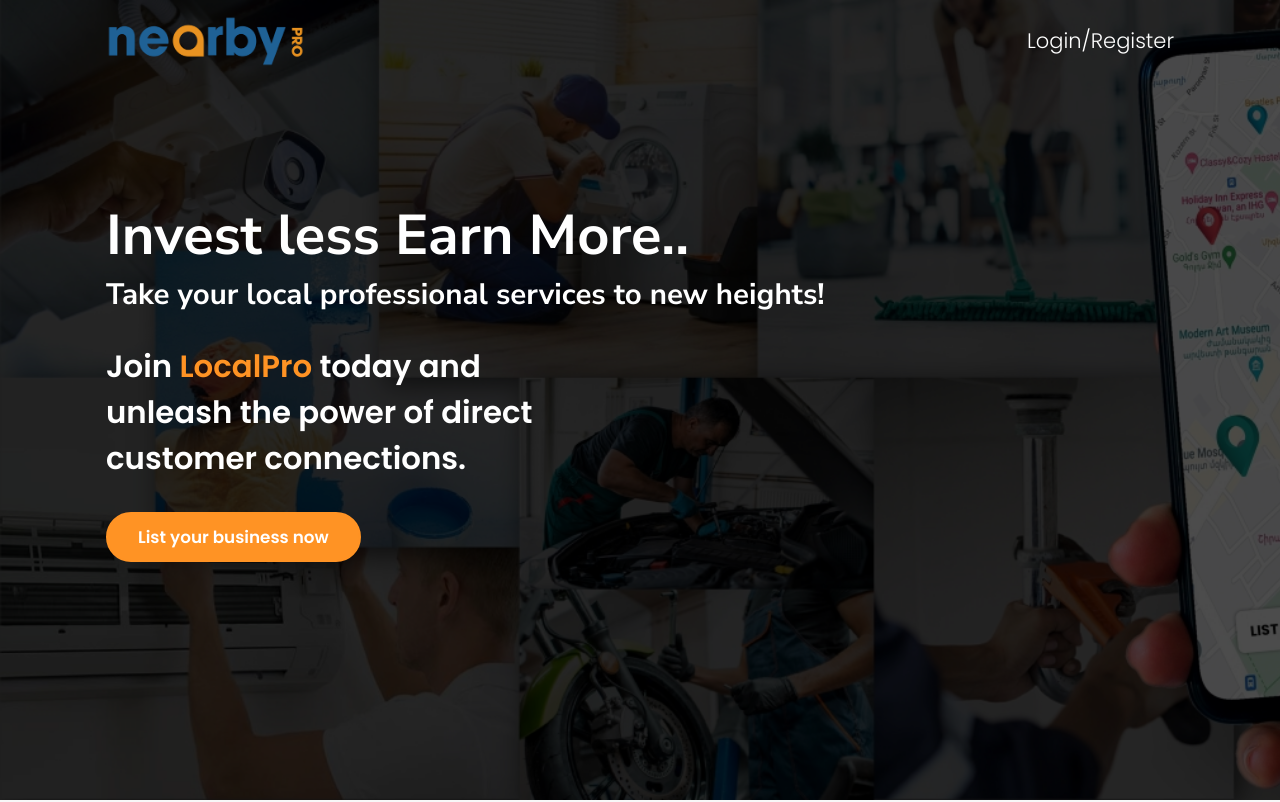
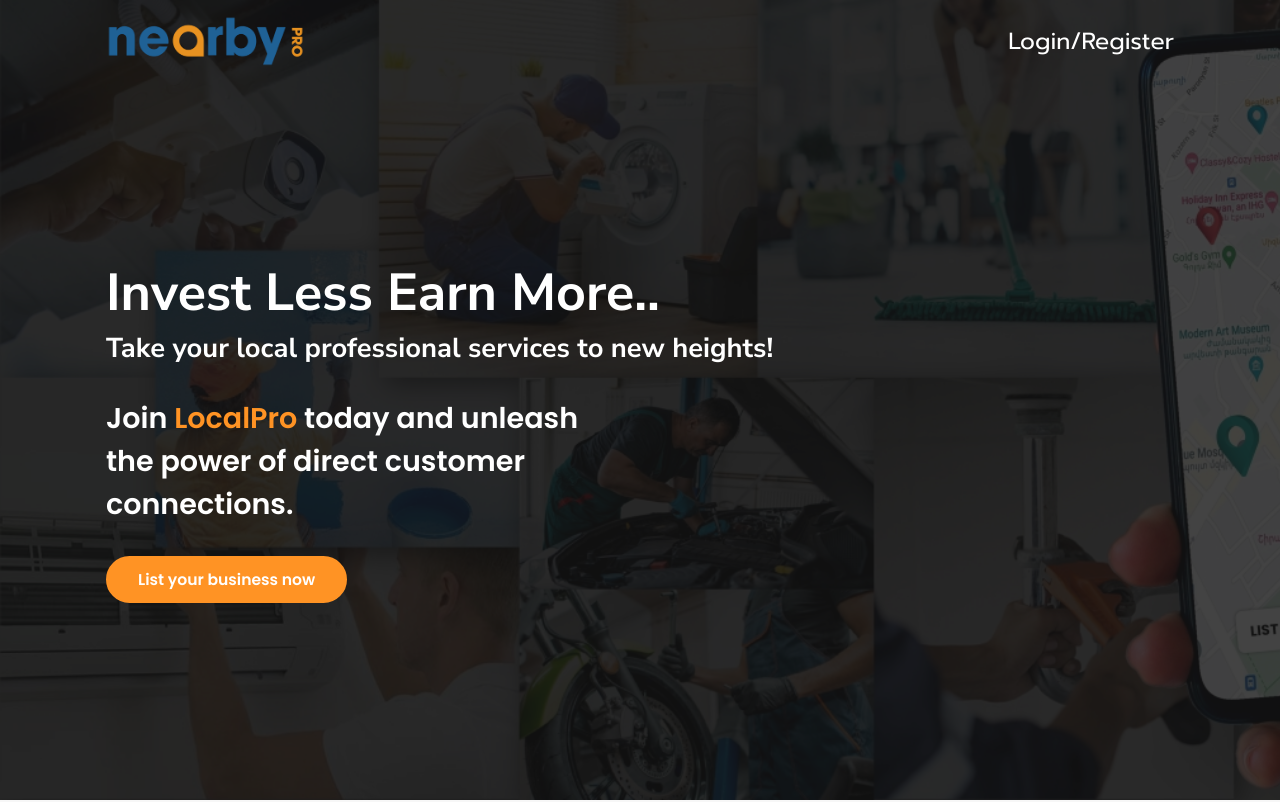
Before and after one commit to Shreyas-Aradhya/nearbypro, a React (Vite) app: page / in a window 1280 px wide. Shown: the top 802 px of the page. Built offline with nearby package versions, Linux system fonts and the light colour scheme; no server answers.

Commit message:
Update: UI update

```diff
--- a/src/index.css
+++ b/src/index.css
@@ -1,5 +1,5 @@
-/* Google Fonts - Nunito Sans, Poppins */
-@import url("https://fonts.googleapis.com/css2?family=Nunito+Sans:ital,wght@0,300;0,400;0,500;0,700;1,300;1,400;1,500;1,600;1,700&family=Poppins:ital,wght@0,300;0,400;0,500;0,600;1,300;1,400;1,500;1,600&display=swap");
+/* Google Fonts - Nunito Sans, Poppins, Prompt */
+@import url("https://fonts.googleapis.com/css2?family=Nunito+Sans:ital,wght@0,300;0,400;0,500;0,700;1,300;1,400;1,500;1,600;1,700&family=Poppins:ital,wght@0,300;0,400;0,500;0,600;1,300;1,400;1,500;1,600&family=Prompt&display=swap");
 
 *,
 *::after,
@@ -15,11 +15,11 @@
   color: #323232;
 }
 
-/* @media (max-width: 767px) {
+@media (max-width: 1280px) {
   :root {
-    font-size: 12px;
+    font-size: 13px;
   }
-} */
+}
 
 /* @media (max-width: 576px) {
   :root {
--- a/src/layout/nav/Navbar.jsx
+++ b/src/layout/nav/Navbar.jsx
@@ -1,16 +1,58 @@
 import styles from "./Navbar.module.css";
 import nearbyLogo from "/img/nearby-pro-logo.png";
+
+import { useState } from "react";
+
+import { NavLink } from "react-router-dom";
+
+// mui
+import IconButton from "@mui/material/IconButton";
+import Avatar from "@mui/material/Avatar";
+import Paper from "@mui/material/Paper";
+import Menu from "@mui/material/Menu";
+import MenuItem from "@mui/material/MenuItem";
+
 // hooks
 import useAuth from "../../hooks/useAuth";
 
-// import { useState } from "react";
+const ProfileMenu = ({ open, anchorEl, handleClose }) => {
+  const { logout } = useAuth();
+  const handleLogout = () => {
+    handleClose();
+    logout();
+  };
+  return (
+    <Menu
+      sx={{ width: 320 }}
+      anchorEl={anchorEl}
+      open={open}
+      onClose={handleClose}
+      slotProps={{ paper: { sx: { width: 100 } } }}
+      transformOrigin={{ horizontal: "right", vertical: "top" }}
+      anchorOrigin={{ horizontal: "right", vertical: "bottom" }}
+    >
+      <MenuItem sx={{ minHeight: "20px" }} component={NavLink} to="/profile">
+        Profile
+      </MenuItem>
+      <MenuItem sx={{ minHeight: "20px" }} onClick={handleLogout}>
+        Logout
+      </MenuItem>
+    </Menu>
+  );
+};
 
-import Button from "../../components/Button/Button";
-import { NavLink } from "react-router-dom";
+const Navbar = ({ color = "light", logoOnly = false }) => {
+  const { isAuthenticated, user } = useAuth();
 
-const Navbar = ({ color = "light" }) => {
-  // const [buttonActive, setButtonActive] = useState(false);
-  const { isAuthenticated, logout } = useAuth();
+  const [anchorEl, setAnchorEl] = useState(null);
+  const open = Boolean(anchorEl);
+  const handleClick = (event) => {
+    setAnchorEl(event.currentTarget);
+  };
+  const handleClose = () => {
+    setAnchorEl(null);
+  };
+
   return (
     <nav className={styles.navbar}>
       <div className="container">
@@ -18,26 +60,53 @@
           <NavLink to="/" className={styles["logo-container"]}>
             <img src={nearbyLogo} alt="nearby-pro logo" />
           </NavLink>
+          {!logoOnly && (
             <div className={styles["nav-group"]}>
               <ul
                 className={`${styles["nav-list"]} ${
                   color === "dark" && styles["dark"]
                 }`}
               >
-              {isAuthenticated && (
+                {/* {isAuthenticated && (
                 <li className={styles["nav-item"]}>
                   <NavLink to="/profile">Profile</NavLink>
                 </li>
-              )}
-              <li className={styles["nav-item"]}>
+              )} */}
+
+                {/* <li className={styles["nav-item"]}>
                 {!isAuthenticated ? (
                   <NavLink to="/signin">Login/Register</NavLink>
                 ) : (
                   <Button onClick={logout}>Logout</Button>
                 )}
+              </li> */}
+
+                <li className={styles["nav-item"]}>
+                  {!isAuthenticated ? (
+                    <NavLink to="/signin">Login/Register</NavLink>
+                  ) : (
+                    <IconButton onClick={handleClick} size="small">
+                      <Avatar
+                        sx={{
+                          bgcolor: "#ff9324",
+                          coloe: "#ffffff",
+                          width: "32px",
+                          height: "32px",
+                        }}
+                        alt={user?.name}
+                        src={user?.profilePicture}
+                      />
+                    </IconButton>
+                  )}
+                  <ProfileMenu
+                    open={open}
+                    anchorEl={anchorEl}
+                    handleClose={handleClose}
+                  />
                 </li>
               </ul>
             </div>
+          )}
           {/* <button
             onClick={() => setButtonActive((prev) => !prev)}
             className={`${styles["nav-btn"]} ${
--- a/src/layout/nav/Navbar.module.css
+++ b/src/layout/nav/Navbar.module.css
@@ -28,10 +28,6 @@
   list-style: none;
 }
 
-.nav-item {
-  margin: 0px 40px;
-}
-
 .nav-item a {
   color: #ffffff;
 }
@@ -48,13 +44,13 @@
   font-weight: 600;
 }
 
-.nav-item:last-child {
-  margin-right: 0px;
-  font-size: 1.5rem;
-  font-weight: 300;
+.nav-item:last-child a {
+  font-family: "Prompt", sans-serif;
+  font-size: 1.8rem;
+  font-weight: 400;
 }
 
-.nav-btn {
+/* .nav-btn {
   display: none;
   width: 35px;
   height: 35px;
@@ -75,9 +71,9 @@
   background-size: contain;
   width: 20px;
   height: 20px;
-}
+} */
 
-.nav-btn.active::after {
+/* .nav-btn.active::after {
   position: absolute;
   top: 50%;
   left: 50%;
@@ -97,15 +93,15 @@
   top: 100%;
   right: -100%;
   transition: all 0.3s ease-in;
-}
+} */
 
-.nav-group-mobile.show {
+/* .nav-group-mobile.show {
   transform: scale(1);
   right: 0px;
   z-index: 10;
-}
+} */
 
-@media (max-width: 767px) {
+/* @media (max-width: 767px) {
   .nav-group {
     display: none;
   }
@@ -147,7 +143,7 @@
   .nav-item:last-child button {
     border: none;
   }
-}
+} */
 
 @media (max-width: 576px) {
   .navbar {
--- a/src/pages/SigninPage/SigninPage.jsx
+++ b/src/pages/SigninPage/SigninPage.jsx
@@ -17,7 +17,7 @@
       </Helmet>
       <div className={styles["page-container"]}>
         <div className="nav-header">
-          <Navbar color="dark" />
+          <Navbar color="dark" logoOnly={true} />
         </div>
         <div className={styles["signin-img-container"]}></div>
         <div className={styles["signin-form-container"]}>
--- a/src/sections/HomePage/HeroBanner/HeroBanner.jsx
+++ b/src/sections/HomePage/HeroBanner/HeroBanner.jsx
@@ -21,7 +21,7 @@
             </div>
           )} */}
           <h2 className={styles["heading-title"]}>
-            {title ? title : "Invest less Earn More.."}
+            {title ? title : "Invest Less Earn More.."}
           </h2>
         </div>
         {!title && (
--- a/src/sections/HomePage/HeroBanner/HeroBanner.module.css
+++ b/src/sections/HomePage/HeroBanner/HeroBanner.module.css
@@ -4,7 +4,7 @@
   background-origin: border-box;
   background-position: 0 0;
   background-repeat: no-repeat;
-  padding: 0px 20px 30px;
+  padding: 100px 20px 30px 20px;
   height: 100vh;
   position: relative;
   display: flex;
@@ -23,7 +23,7 @@
   left: 0;
   width: 100%;
   height: 100%;
-  background-color: rgba(0, 0, 0, 0.7);
+  background-color: rgba(20, 20, 20, 0.8);
   z-index: 1;
 }
 .banner-wrapper > div {
@@ -71,7 +71,7 @@
 
 @media (max-width: 576px) {
   .banner-wrapper {
-    padding: 150px 0px 10px 0px;
+    padding: 150px 10px 30px 10px;
   }
   .heading-container {
     align-items: center;
--- a/src/sections/HomePage/OurTeamWidget/OurTeamWidget.module.css
+++ b/src/sections/HomePage/OurTeamWidget/OurTeamWidget.module.css
@@ -42,17 +42,18 @@
 
 .name,
 .designation {
-  font-size: 2rem;
+  font-size: 1.5rem;
   font-weight: 600;
   text-align: center;
+  margin-bottom: 0px;
+}
+
+.designation {
+  font-size: 0.9rem;
+  font-weight: 600;
   margin-bottom: 10px;
 }
 
-.designation {
-  font-size: 1.2rem;
-  margin-bottom: 20px;
+.description {
+  text-align: center;
 }
-
-.description {
-  text-align: justify;
-}
--- a/src/sections/HomePage/ServicesWidget/ServicesWidget.jsx
+++ b/src/sections/HomePage/ServicesWidget/ServicesWidget.jsx
@@ -46,7 +46,7 @@
 
   return (
     <div className={styles["services-widget-wrapper"]}>
-      <div className="container-xl">
+      <div className="container">
         <div className={styles["services-grid"]}>
           {categories?.map((category, index) => (
             <ServiceItem
--- a/src/sections/HomePage/ServicesWidget/ServicesWidget.module.css
+++ b/src/sections/HomePage/ServicesWidget/ServicesWidget.module.css
@@ -4,7 +4,7 @@
 
 .services-grid {
   display: grid;
-  row-gap: 20px;
+  row-gap: 18px;
   column-gap: 5px;
   grid-template-columns: repeat(10, 1fr);
 }
@@ -17,8 +17,8 @@
 }
 
 .service-icon-container {
-  width: 40px;
-  height: 40px;
+  width: 45px;
+  height: 45px;
   /* background-color: #ffffff;
   box-shadow: 0px 3px 6px #00000029;
   border-radius: 9px; */
@@ -31,15 +31,15 @@
   font-size: 1rem;
 }
 
-@media (max-width: 1023px) {
+@media (min-width: 768px) and (max-width: 1024px) {
   .services-grid {
-    grid-template-columns: repeat(8, 1fr);
+    grid-template-columns: repeat(6, 1fr);
   }
 }
 
 @media (max-width: 767px) {
   .services-grid {
-    grid-template-columns: repeat(6, 1fr);
+    grid-template-columns: repeat(4, 1fr);
   }
   .service-icon-container {
     width: 40px;
@@ -51,15 +51,12 @@
   }
 }
 
-@media (max-width: 567px) {
-  .services-grid {
-    grid-template-columns: repeat(4, 1fr);
-  }
-  .service-icon-container {
+@media (max-width: 375px) {
+  /* .service-icon-container {
     width: 30px;
     height: 30px;
-  }
+  } */
   .service-title {
-    font-size: 0.8rem;
+    font-size: 0.9rem;
   }
 }
```
Lines whose indentation alone changed are shown as unchanged.
